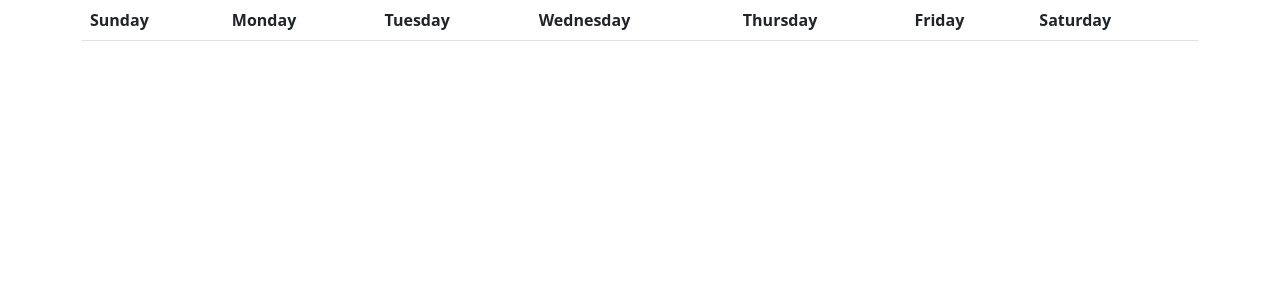
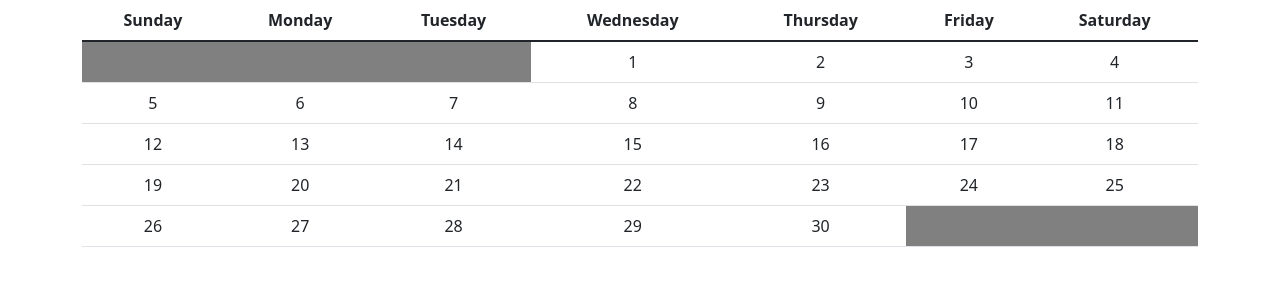
Before and after one commit to norbos/calendar, a React (Create React App) app: page / in a window 1280 px wide. Shown: the top 300 px of the page. Built offline with nearby package versions, Linux system fonts and the light colour scheme.

Commit message:
Generated body

```diff
--- a/src/Body.js
+++ b/src/Body.js
@@ -1,8 +1,41 @@
 
 function Body() {
+
+    var currenDate = new Date();
+    var iterDate = new Date(currenDate.getFullYear(), currenDate.getMonth(), 1);
+    var currentMonth = currenDate.getMonth();
+
+    var grid = [];
+
+    while (iterDate.getMonth() === currentMonth) {
+        var currentWeek = [];
+
+        for (let i = 0; i < 7; i++) {
+            if (iterDate.getDay() !== i || iterDate.getMonth() !== currentMonth) {
+                currentWeek.push(0);
+            } else {
+                currentWeek.push(iterDate.getDate());
+                iterDate.setDate(iterDate.getDate() + 1);
+            }
+        }
+
+        grid.push(currentWeek);
+    }
+
     return (
         <tbody>
-
+            {
+                grid.map(week =>
+                <tr>
+                    {
+                    week.map(day =>
+                        day === 0 ?
+                        <td style={{ backgroundColor: "gray" }}></td>
+                        :
+                        <td style={{ textAlign: "center" }}>{day}</td>
+                    )}
+                </tr>)
+            }
         </tbody>
     );
   }
--- a/src/Header.js
+++ b/src/Header.js
@@ -7,7 +7,7 @@ function Header() {
         <thead>
             <tr>
                 {
-                    weekDays.map(day => <th>{day}</th>)
+                    weekDays.map(day => <th style={{ textAlign: "center" }}>{day}</th>)
                 }
             </tr>
         </thead>
```
